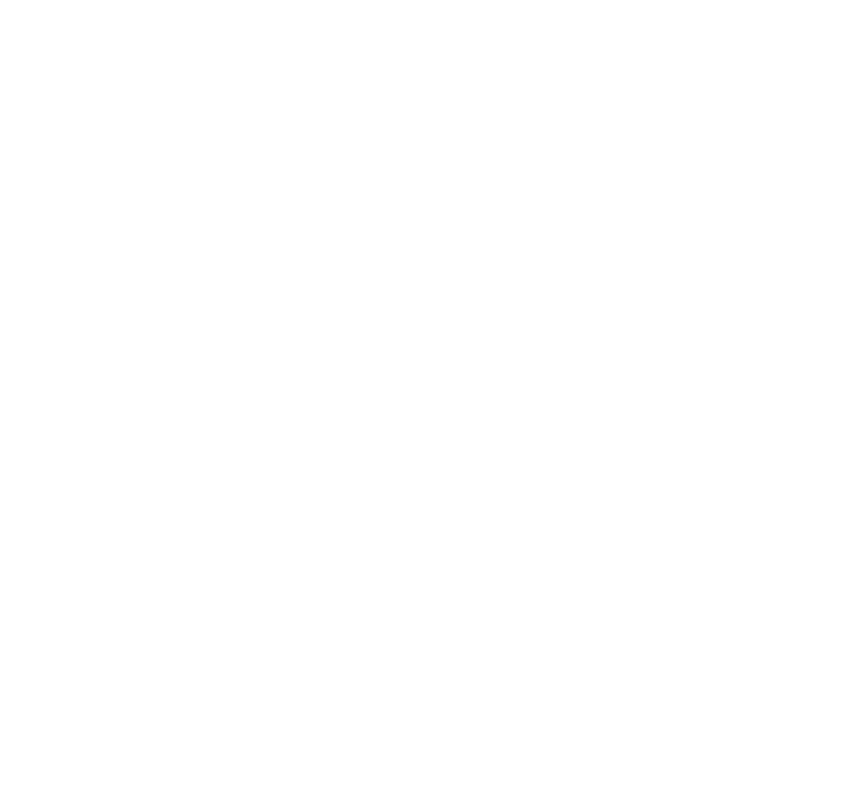
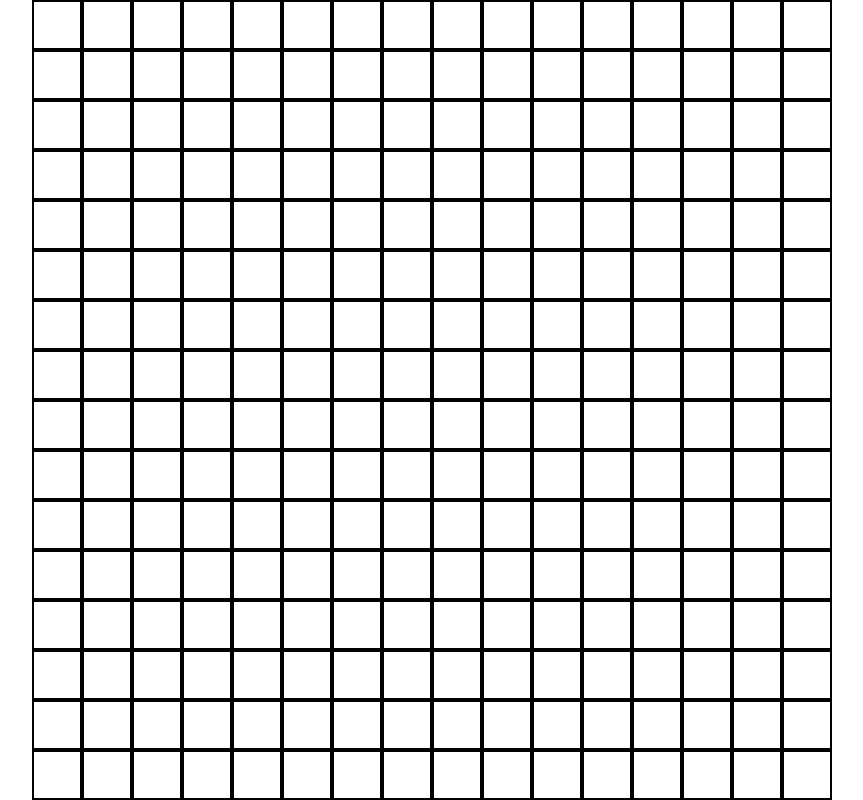
Before and after one commit to BravoHotshot/top-etch-a-sketch, a plain HTML site: page index.html in a window 1280 px wide. Shown: the whole page, without its empty margins (208-1071 px from the left). Drawn offline with Linux system fonts and the light colour scheme.

Commit message:
Setup basic grid

```diff
--- a/index.html
+++ b/index.html
@@ -7,6 +7,5 @@
         <link rel="stylesheet" href="./style.css">
         <script defer src="./script.js"></script>
     </head>
-    <body>
-    </body>
+    <body><div class="container"></div></body>
 </html>
--- a/script.js
+++ b/script.js
@@ -0,0 +1,16 @@
+const container = document.querySelector(".container");
+
+document.addEventListener("DOMContentLoaded", () => {
+    for (let divRow = 1; divRow < 17; divRow++) {
+        const divRow = document.createElement("div");
+        divRow.setAttribute("class", "gridrow");
+
+        for (let divColumn = 1; divColumn < 17; divColumn++) {
+            const div = document.createElement("div");
+            div.setAttribute("class", "gridbox");
+            divRow.appendChild(div);
+        }
+
+        container.appendChild(divRow);
+    }
+});
--- a/style.css
+++ b/style.css
@@ -0,0 +1,37 @@
+* {
+    box-sizing: border-box;
+}
+
+body {
+    margin: 0;
+    padding: 0;
+    height: 100vh;
+    width: 100vw;
+}
+
+.container {
+    display: flex;
+    flex: auto;
+    flex-direction: column;
+    padding: 0;
+    margin: 0;
+    gap: 0;
+    width: 100%;
+    height: 100%;
+    justify-content: center;
+    align-items: center;
+}
+
+.gridbox {
+    border: solid 2px black;
+    margin: 0;
+    width: 50px;
+    height: 50px;
+}
+
+.gridrow {
+    display: flex;
+    margin: 0;
+    padding: 0;
+    gap: 0;
+}
```
